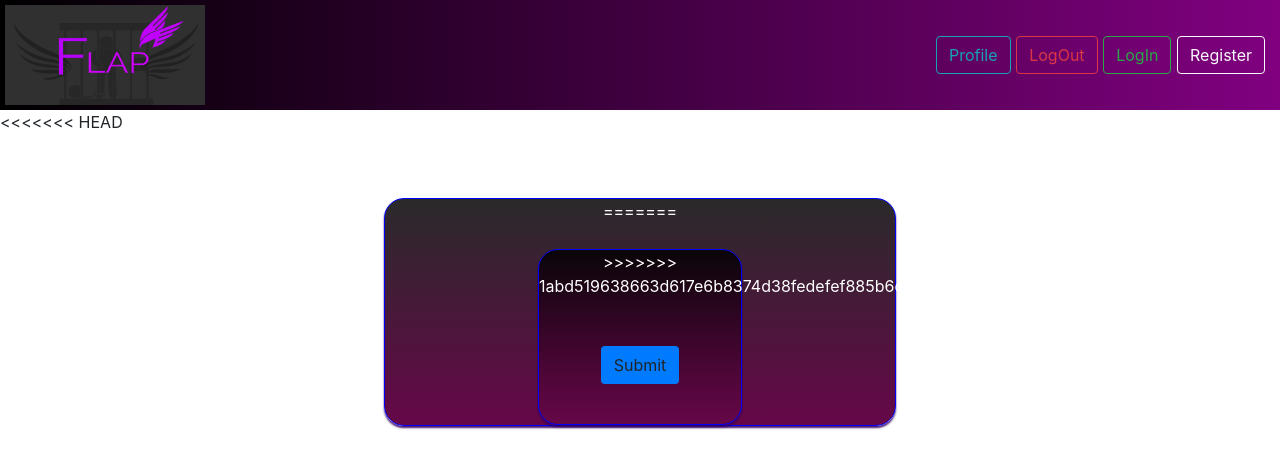
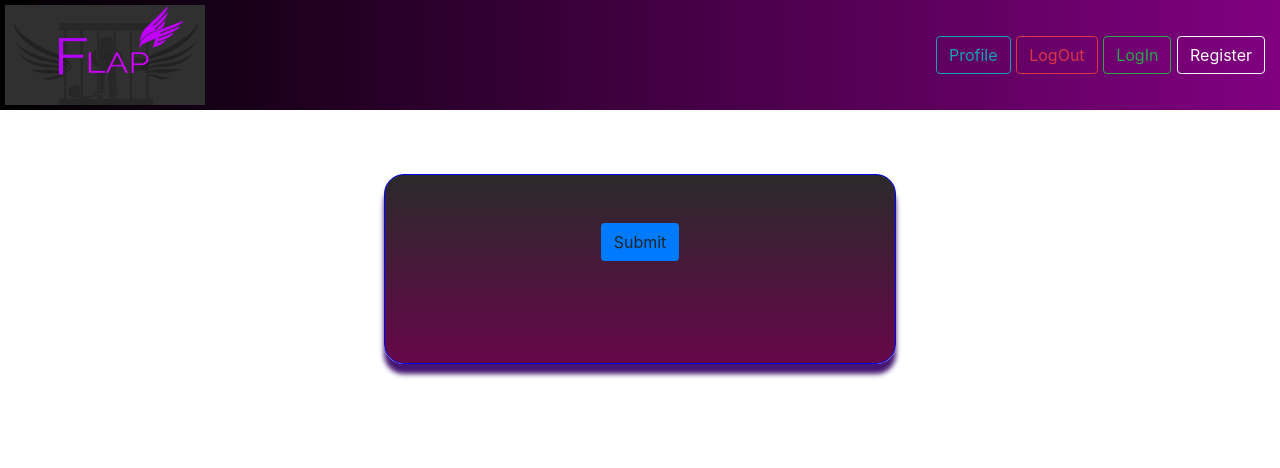
Before and after one commit to DeltaCodeCamp/Flap, a Django app: page /events in a window 1280 px wide. Shown: the top 468 px of the page. Run offline with Django 3.2, Linux system fonts and the light colour scheme; some libraries are stand-ins or nearby versions.

Commit message:
Surajbhaixolerafarkiyo

```diff
--- a/static/styling/style.css
+++ b/static/styling/style.css
@@ -17,7 +17,7 @@
     margin-top: 5%;
     background: linear-gradient(rgba(0, 0, 0, 0.836),rgb(102, 7, 73));
     border-radius: 20px;
-    box-shadow: 0px 2px 2px rgba(52, 0, 100, 0.918)
+    box-shadow: 0px 10px 5px rgba(52, 0, 100, 0.918)
 }
 
 .form-log input[type = "text"]{
--- a/templates/signupForm.html
+++ b/templates/signupForm.html
@@ -1,11 +1,7 @@
 {% extends "base.html" %}
 {% block content %}
 
-<<<<<<< HEAD
-    <div class="form-log">
-=======
     <div class="text-center form-log">
->>>>>>> 1abd519638663d617e6b8374d38fedefef885b6c
 
         <form  method = "post">
             {% csrf_token %}
```
